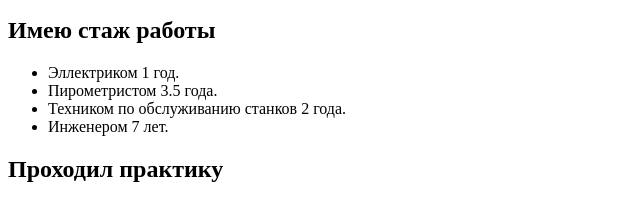
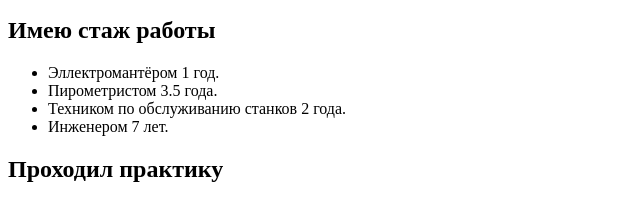
Before and after one commit to ShukevichAlexandr/-_-_-_-, a plain HTML site: page index.html in a window 1280 px wide. Shown: the part 753-952 px from the top of the page, 0-640 px from the left. Drawn offline with Linux system fonts and the light colour scheme.

Commit message:
complete tusk-1

```diff
--- a/index.html
+++ b/index.html
@@ -27,7 +27,7 @@
         <div data-cy="hw1-unordered-list-box-pre">
             <H2>Имею стаж работы</H2>
             <ul>
-                <li>Эллектриком 1 год.</li>
+                <li>Эллектромантёром 1 год.</li>
                 <li>Пирометристом 3.5 года.</li>
                 <li>Техником по обслуживанию станков 2 года.</li>
                 <li>Инженером 7 лет.</li>
```
